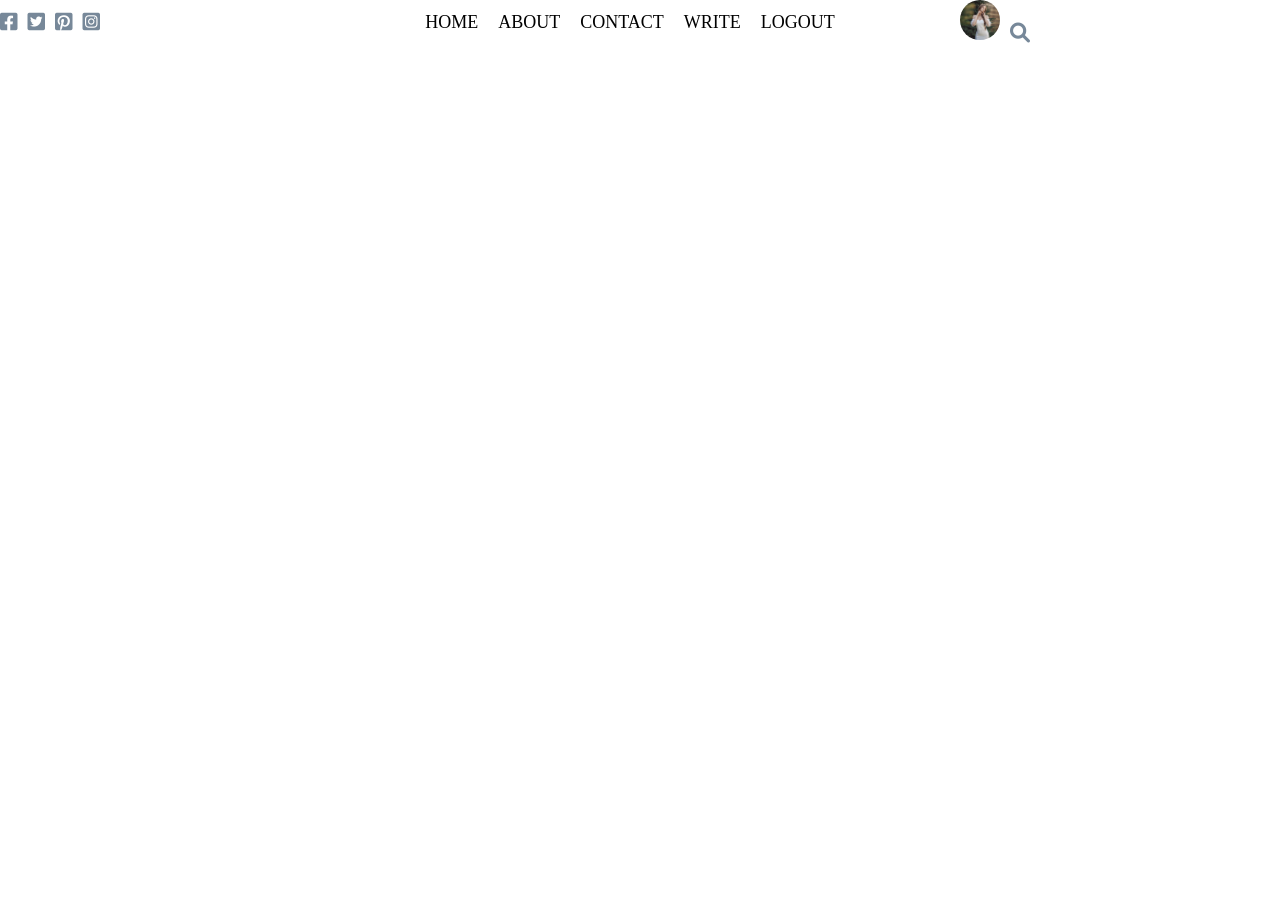
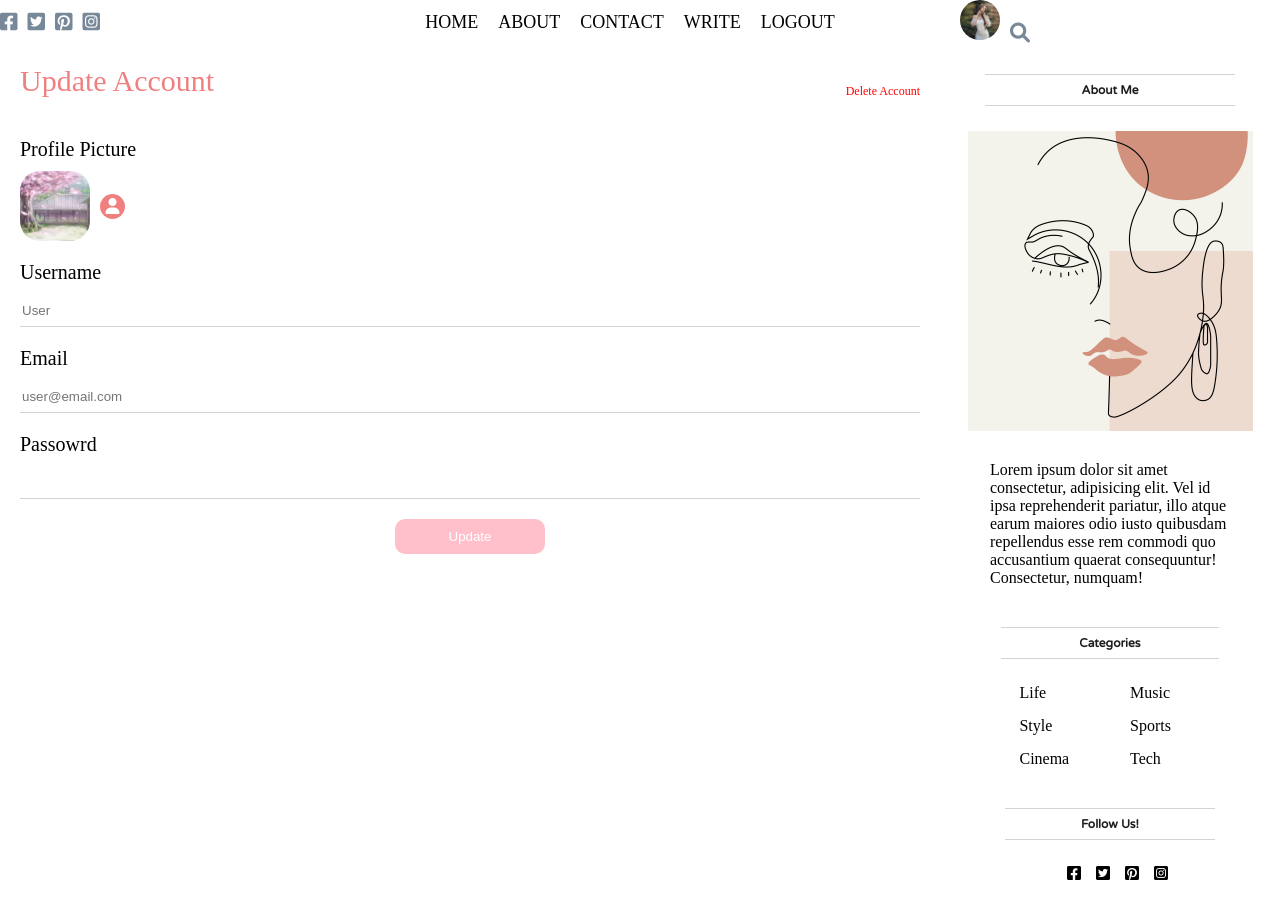
Before and after one commit to chrischen842/BlogApp, a React (Create React App) app in the folder blog/: page / in a window 1280 px wide. Shown: the top 918 px of the page. Before the commit the page ends 800 px from the top, so only its background shows below. Built offline with nearby package versions, Linux system fonts and the light colour scheme.

Commit message:
finished settings page

```diff
--- a/blog/src/components/singlePost/SinglePost.jsx
+++ b/blog/src/components/singlePost/SinglePost.jsx
@@ -18,7 +18,7 @@ export default function SinglePost() {
                 </h1>
                 <div className="singlePostContents">
                     <span className='singlePostAuthor'>
-                        Author: <b>Safak</b>
+                        Author: <b>Author</b>
                     </span>
                     <span className='singlePostDate'>1 hour ago</span>
                 </div>
--- a/blog/src/pages/settings/Settings.jsx
+++ b/blog/src/pages/settings/Settings.jsx
@@ -1,9 +1,38 @@
+import Sidebar from '../../components/sidebar/Sidebar'
 import './settings.css'
 
 export default function Settings() {
     return (
         <div className='settings'>
+            <div className="settingsContainer">
+                <div className="settingsTitle">
+                    <span className="settingsUpdateAcc">
+                        Update Account
+                    </span>
+                    <span className="settingsDeleteAcc">
+                        Delete Account
+                    </span>
+                </div>
+                    <form className="settingsForm">
+                        <label>Profile Picture</label>
+                        <div className="settingsProfilePic">
+                            <img src="static/scenery.png" alt="" />
+                            <label htmlFor="input">
+                                <i className="settingsProfilePicIcon fas fa-user"></i>
+                            </label>
+                            <input type="file" id="input" style = {{display: "none"}}/>
+                        </div>
+                        <label>Username</label>
+                        <input type="text" placeholder='User'/>
+                        <label>Email</label>
+                        <input type="email" placeholder='user@email.com'/>
+                        <label>Passowrd</label>
+                        <input type="password"/>
+                        <button className="settingsSubmit">Update</button>
+                    </form>
 
+            </div>
+            <Sidebar/>
         </div>
     )
 }
--- a/blog/src/pages/settings/settings.css
+++ b/blog/src/pages/settings/settings.css
@@ -0,0 +1,96 @@
+.settings
+{
+    display: flex;
+}
+
+.settingsContainer
+{
+    flex: 9;
+    padding: 20px;
+}
+
+.settingsTitle
+{
+    display: flex;
+    align-items: center;
+    justify-content: space-between;
+}
+
+.settingsUpdateAcc
+{
+    font-size: 30px;
+    margin-bottom: 20px;
+    color: lightcoral;
+}
+
+.settingsDeleteAcc
+{
+    color: red;
+    font-size: 12px;
+    cursor: pointer;
+}
+
+.settingsForm
+{
+    display: flex;
+    flex-direction: column;
+}
+
+.settingsProfilePic
+{
+    display: flex;
+    align-items: center;
+    margin-top: 10px;
+    margin-bottom: 0;
+}
+
+.settingsProfilePic > img
+{
+    width: 70px;
+    height: 70px;
+    border-radius: 20px;
+    object-fit: cover;
+}
+
+.settingsProfilePicIcon
+{
+    width: 25px;
+    height: 25px;
+    border-radius: 50%;
+    background-color: lightcoral;
+    color: white;
+    display: flex;
+    align-items: center;
+    justify-content: center;
+    margin-left: 10px;
+    cursor: pointer;
+}
+
+.settingsForm > label
+{
+    font-size: 20px;
+    margin-top: 20px;
+}
+
+.settingsForm > input
+{
+    color: gray;
+    margin-top: 10px;
+    margin-bottom: 0;
+    height: 30px;
+    border: none;
+    border-bottom: 1px solid lightgrey;
+}
+
+.settingsSubmit
+{
+    width: 150px;
+    align-self: center;
+    border: none;
+    border-radius: 10px;
+    color: white;
+    background-color: pink;
+    padding: 10px;
+    margin-top: 20px;
+    cursor: pointer;
+}
```
